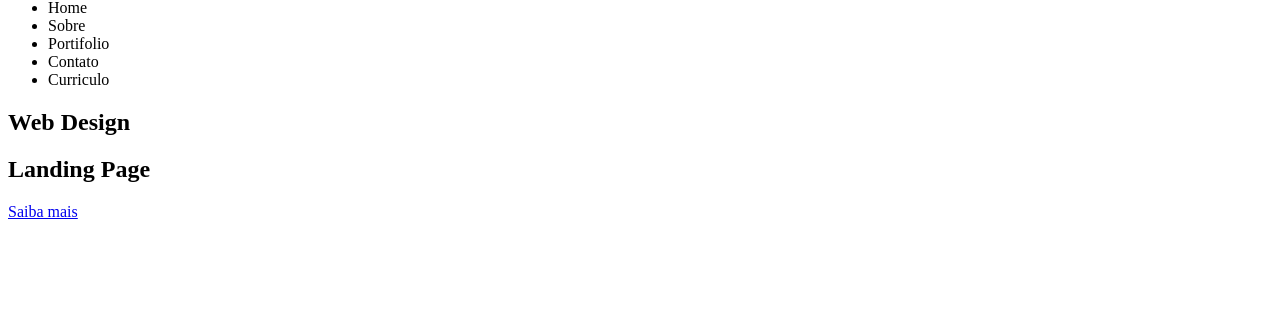
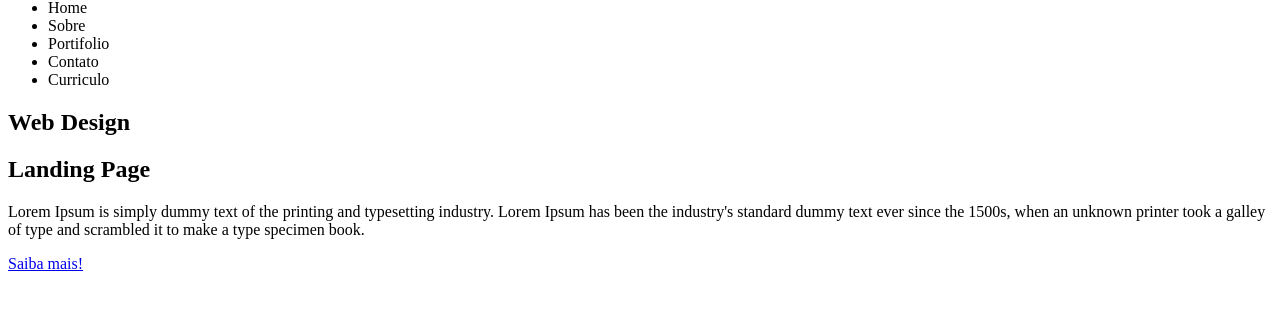
Before and after one commit to ArthurSENAI/Hands-one, a plain HTML site: page Site vida fullstack/index.html in a window 1280 px wide. Shown: the part 126-436 px from the top of the page. Drawn offline with Linux system fonts and the light colour scheme.

Commit message:
Update index.html

```diff
--- a/Site vida fullstack/index.html
+++ b/Site vida fullstack/index.html
@@ -28,9 +28,11 @@
             <h1>Web Design</h1>
             <h2>Landing Page</h2>
             <p>
-
+                Lorem Ipsum is simply dummy text of the printing and typesetting industry.
+                Lorem Ipsum has been the industry's standard dummy text ever since the 1500s,
+                when an unknown printer took a galley of type and scrambled it to make a type specimen book.
             </p>
-            <a href="#">Saiba mais</a>
+            <a href="#">Saiba mais!</a>
         </section>
     </main>
 
```
